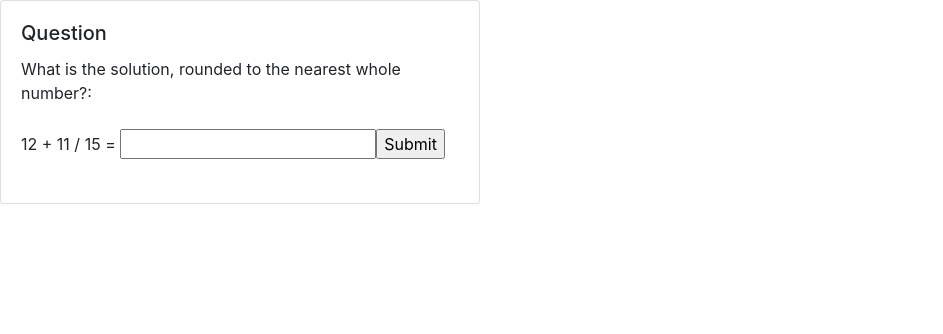
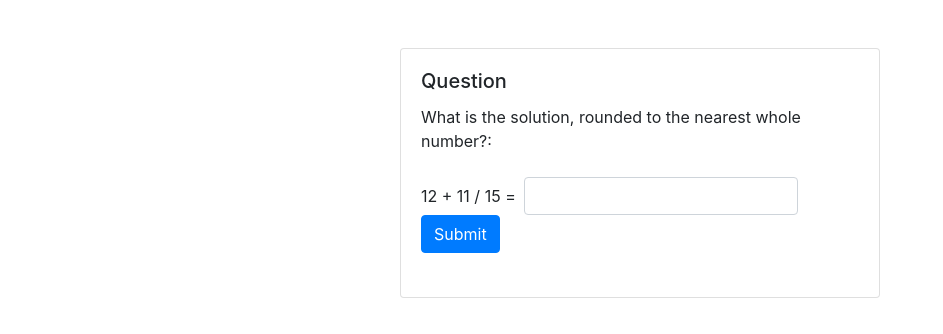
Before and after one commit to ariaBennett/arithmetic-quizzer, a React (Create React App) app: page / in a window 1280 px wide. Shown: the top 334 px of the page, without its empty margins (0-943 px from the left). Built offline with nearby package versions, Linux system fonts and the light colour scheme; what equations would draw is missing.

Commit message:
Add styling.

```diff
--- a/src/App.js
+++ b/src/App.js
@@ -2,8 +2,14 @@ import Question from './components/Question';
 
 function App() {
   return (
-    <div>
-      <Question />
+    <div class="container mt-5">
+      <div class="row">
+        <div class="col-sm"></div>
+        <div class="col-sm">
+          <Question />
+        </div>
+        <div class="col-sm"></div>
+      </div>
     </div>
   );
 }
--- a/src/components/Question.js
+++ b/src/components/Question.js
@@ -32,18 +32,18 @@ const Question = () => {
                     Question
                 </Card.Title>
                 <div>
-                    <form onSubmit={handleSubmit}>
                     What is the solution, rounded to the nearest whole number?:
-                        <br />
-                        <br />
+                    <form class="form-inline mt-4 mb-4" onSubmit={handleSubmit}>
+                        <label class="mr-2">
                             {`${question} = `}
+                        </label>
                         <input
+                            class="form-control"
                             type="text"
                             value={userSolution}
-                        onChange={e => setUserSolution(e.target.value)} />
-                        <input type="submit" value="Submit" />
-                        <br />
-                        <br />
+                            onChange={e => setUserSolution(e.target.value)}
+                        />
+                        <input class="btn btn-primary" type="submit" value="Submit" />
                     </form>
                 </div>
                 {solutionSubmitted ?
@@ -57,9 +57,11 @@ const Question = () => {
                             Incorrect, your answer: <b>{userSolution}</b>
                         </div> }
                         <input
+                            class="btn btn-primary"
                             type="button"
                             value="New Question"
-                        onClick={reset}/>
+                            onClick={reset}
+                        />
                     </div> : null
                 }
             </Card.Body>
```
Lines whose indentation alone changed are shown as unchanged.
